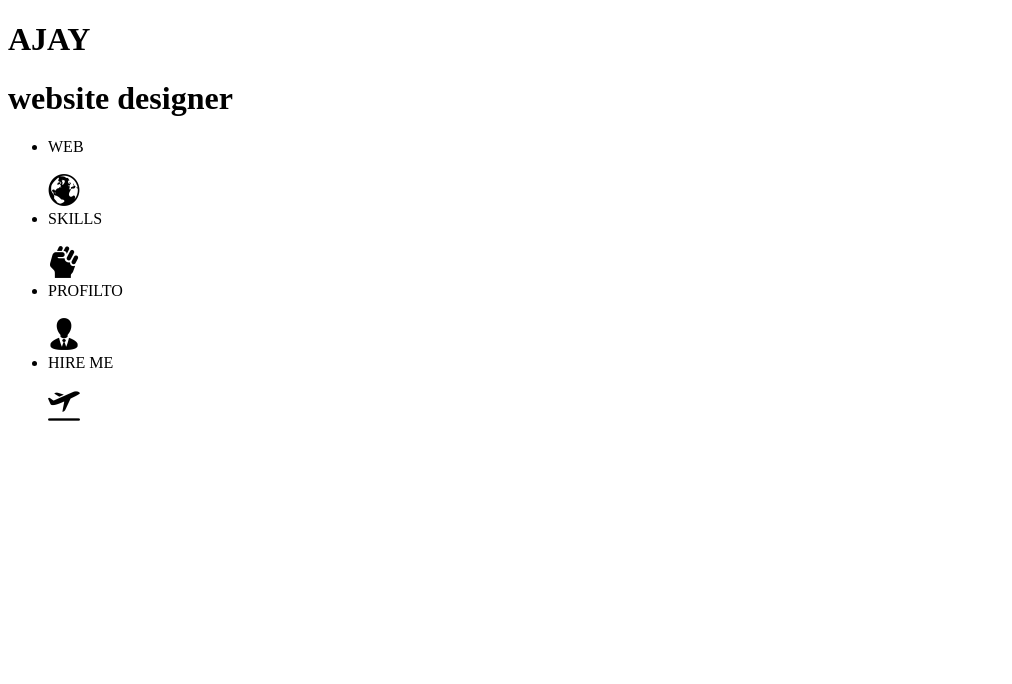
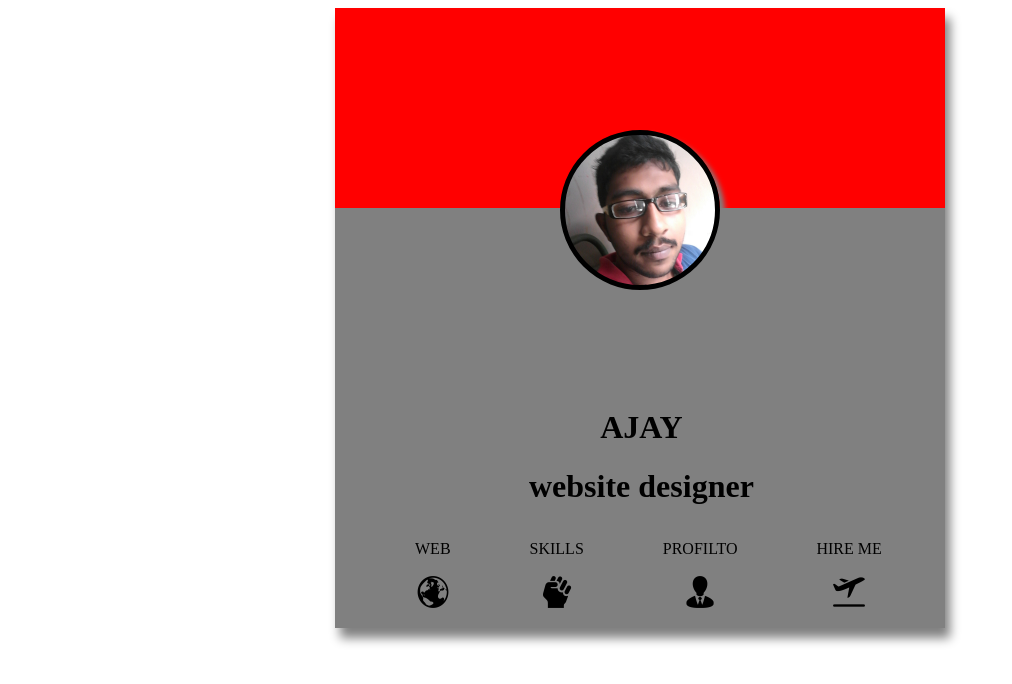
Before and after one commit to ajay0288/ajay0288.github.io, a plain HTML site: page index.html in a window 1280 px wide. Shown: the whole page, without its empty margins (0-1012 px from the left). Drawn offline with Linux system fonts and the light colour scheme.

Commit message:
Update index.html

```diff
--- a/index.html
+++ b/index.html
@@ -2,7 +2,7 @@
 <html>
 <head>
 	<title></title>
-	<link rel="stylesheet" type="text/css" href="a.css">
+	<link rel="stylesheet" type="text/css" href="style.css">
 </head>
 <body>
 <div class="main">
```
